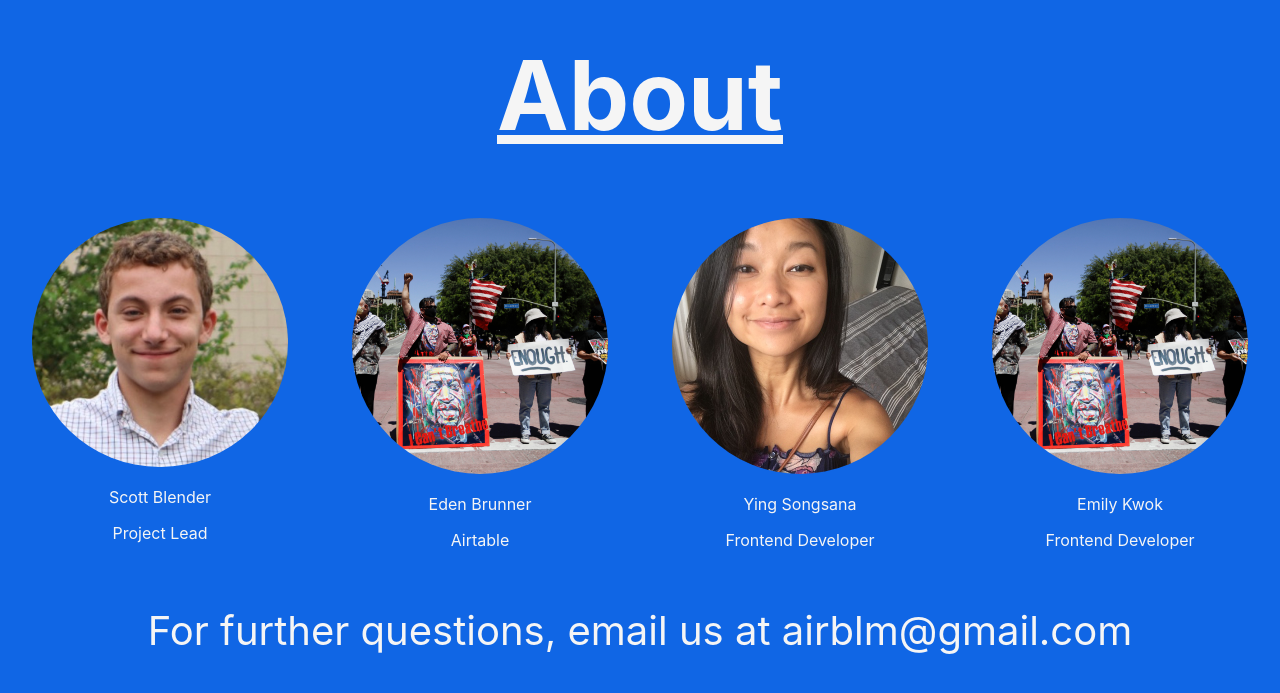
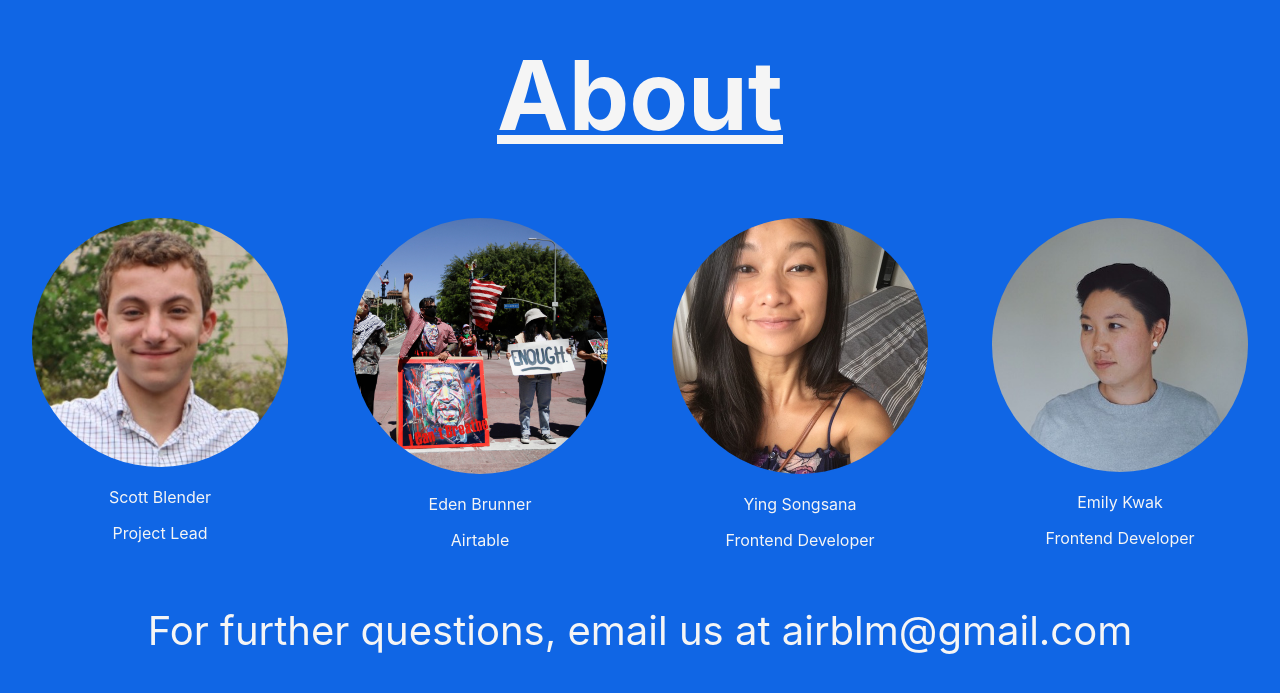
Before and after one commit to AirBLM/AirBLM-Website, a React (Create React App) app in the folder airblm/: page / in a window 1280 px wide. Shown: the part 1713-2406 px from the top of the page. Built offline with nearby package versions, Linux system fonts and the light colour scheme.

Commit message:
update photo file and name

```diff
--- a/airblm/src/Components/About.js
+++ b/airblm/src/Components/About.js
@@ -1,26 +1,32 @@
-import React from 'react'
-import './About.css'
-import Team from './Team_Photo'
-import Scott from '../assets/Scott.jpg'
-import Eden from '../assets/image.jpg'
-import Ying from '../assets/Ying.jpg'
-import Emily from '../assets/image.jpg'
+import React from "react";
+import "./About.css";
+import Team from "./Team_Photo";
+import Scott from "../assets/Scott.jpg";
+import Eden from "../assets/image.jpg";
+import Ying from "../assets/Ying.jpg";
+import Emily from "../assets/Emily.jpg";
 
 const About = () => {
-    return(
-        <div>
-        <div className='About_title'><h1>About</h1></div>
-        <div className='About'>
-        <Team photo = {Scott} name = 'Scott Blender' title = 'Project Lead'></Team>
-        <Team photo = {Eden} name = 'Eden Brunner' title = 'Airtable'></Team>
-        <Team photo = {Ying} name = 'Ying Songsana' title = 'Frontend Developer'></Team>
-        <Team photo = {Emily} name = 'Emily Kwok' title = 'Frontend Developer'></Team>
-        </div>
-        <div className = 'About_email'>
-            <p> For further questions, email us at airblm@gmail.com</p>
-        </div>
-        </div>
-    )
-}
+  return (
+    <div>
+      <div className="About_title">
+        <h1>About</h1>
+      </div>
+      <div className="About">
+        <Team photo={Scott} name="Scott Blender" title="Project Lead"></Team>
+        <Team photo={Eden} name="Eden Brunner" title="Airtable"></Team>
+        <Team
+          photo={Ying}
+          name="Ying Songsana"
+          title="Frontend Developer"
+        ></Team>
+        <Team photo={Emily} name="Emily Kwak" title="Frontend Developer"></Team>
+      </div>
+      <div className="About_email">
+        <p> For further questions, email us at airblm@gmail.com</p>
+      </div>
+    </div>
+  );
+};
 
 export default About;
```
